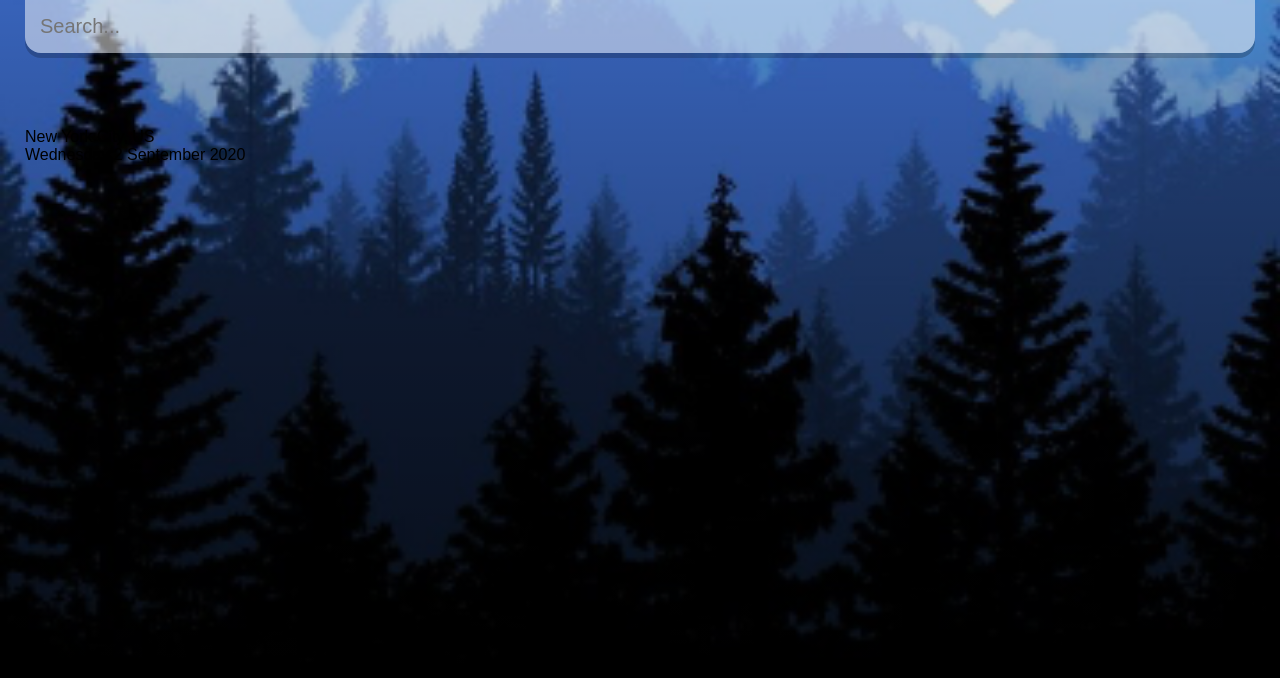
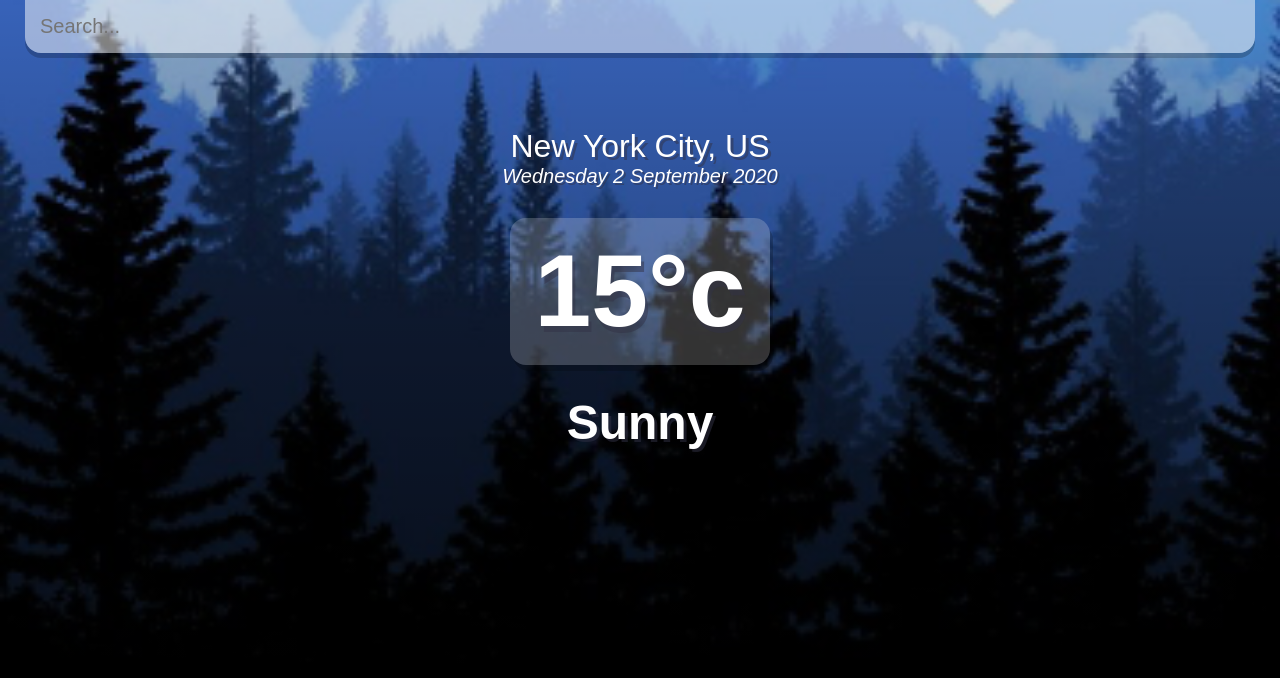
Before and after one commit to MatthewHettler/ReactWeatherApp, a React (Create React App) app: page / in a window 1280 px wide. Shown: the top 678 px of the page. Built offline with nearby package versions, Linux system fonts and the light colour scheme.

Commit message:
Added weather and location boxes to app.

```diff
--- a/src/App.js
+++ b/src/App.js
@@ -33,6 +33,12 @@
           <div className="location"> New York City, US</div>
           <div className="date">{dateBuilder(new Date())}</div>
         </div>
+        <div className="weather-box">
+          <div className="temp">
+            15°c
+          </div>
+          <div className="weather">Sunny</div>
+        </div>
       </main>
     </div>
   );
--- a/src/index.css
+++ b/src/index.css
@@ -55,3 +55,48 @@
 .search-box .search-bar:focus {
   background-color: rgba(255, 255, 255, 0.75);
 }
+
+.location-box .location {
+  color: #FFF;
+  font-size: 32px;
+  font-weight: 500;
+  text-align: center;
+  text-shadow: 3px 3px rgba(50, 50, 70, 0.5);
+}
+
+.location-box .date {
+  color: #FFF;
+  font-size: 20px;
+  font-weight: 300;
+  font-style: italic;
+  text-align: center;
+  text-shadow: 2px 2px rgba(50, 50, 70, 0.5);
+}
+
+.weather-box {
+  text-align: center;
+}
+
+.weather-box .temp {
+  position: relative;
+  display: inline-block;
+  margin: 30px auto;
+  background-color: rgba(255, 255, 255, 0.2);
+  border-radius: 16px;
+  padding: 15px 25px;
+
+  color: #FFF;
+  font-size: 102px;
+  font-weight: 900;
+
+  text-shadow: 3px 6px rgba(50, 50, 70, 0.5);
+  text-align: center;
+  box-shadow: 3px 6px rgba(0, 0, 0, 0.2);
+}
+
+.weather-box .weather {
+  color: #FFF;
+  font-size: 48px;
+  font-weight: 700;
+  text-shadow: 3px 3px rgba(50, 50, 70, 0.5);
+}
```
